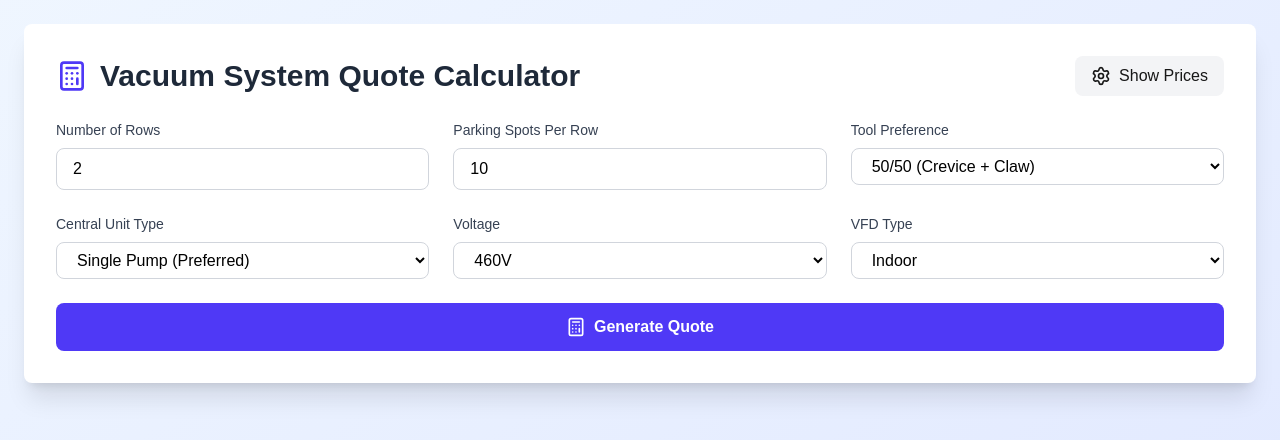
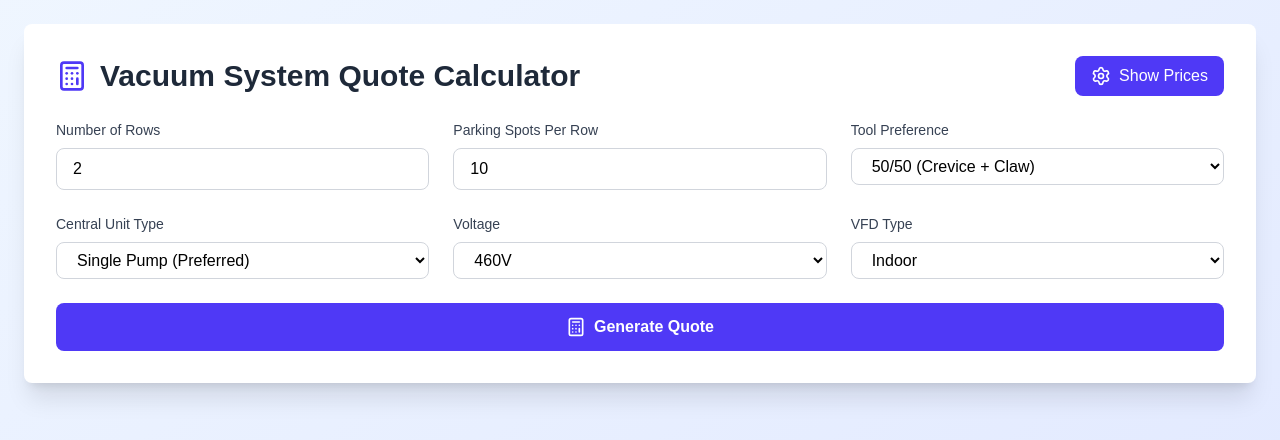
Before and after one commit to Ilashe/quotation-app, a Next.js app: page / in a window 1280 px wide. Shown: the top 440 px of the page. Built offline with nearby package versions, Linux system fonts and the light colour scheme.

Commit message:
made all font black nd tabs visible

```diff
--- a/app/page.js
+++ b/app/page.js
@@ -458,7 +458,7 @@ const VacuumQuoteCalculator = () => {
             </div>
             <button
               onClick={() => setShowPriceEditor(!showPriceEditor)}
-              className="flex items-center gap-2 px-4 py-2 bg-gray-100 hover:bg-gray-200 rounded-lg transition-colors"
+              className="flex items-center gap-2 px-4 py-2 bg-indigo-600 hover:bg-indigo-700 text-white rounded-lg transition-colors"
             >
               <Settings className="w-5 h-5" />
               {showPriceEditor ? 'Hide' : 'Show'} Prices
@@ -630,7 +630,7 @@ const VacuumQuoteCalculator = () => {
             <p className="text-sm text-gray-600 mb-4">
               All prices are loaded from the 2025 AVW Price List. To modify prices, update the JSON structure in the code.
             </p>
-            <div className="bg-gray-50 p-4 rounded-lg font-mono text-xs overflow-auto max-h-96">
+            <div className="bg-gray-50 p-4 rounded-lg font-mono text-xs overflow-auto max-h-96 text-black">
               <pre>{JSON.stringify(priceData, null, 2)}</pre>
             </div>
           </div>
```
